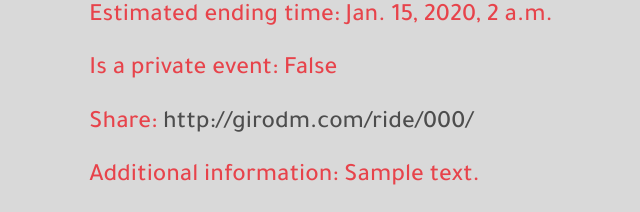
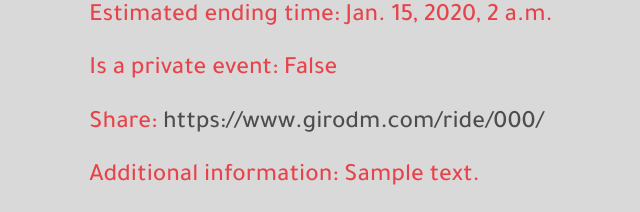
Before and after one commit to nellagio/Giro_Della_Mappa, a Django app: page /ride/000/ in a window 1280 px wide. Shown: the part 533-745 px from the top of the page, without its empty margins (319-959 px from the left). Run offline with Django 3.2, Linux system fonts and the light colour scheme; tables that the repository leaves empty hold one stand-in row (values such as "Sample post"); some libraries are stand-ins or nearby versions.

Commit message:
Fixing bug

```diff
--- a/girodm/templates/girodm/ride.html
+++ b/girodm/templates/girodm/ride.html
@@ -29,7 +29,7 @@
   <h2> **This ride is marked as private, share this link with care!**<h2>
   {% endif %}
   <p>Is a private event: {{ride.private}}</p>
-  <p>Share: <a id="rideLink" href="http://girodm.com/ride/{{ride.code}}/">http://girodm.com/ride/{{ride.code}}/</a>
+  <p>Share: <a id="rideLink" href="https://www.girodm.com/ride/{{ride.code}}/">https://www.girodm.com/ride/{{ride.code}}/</a>
   </p>
   <p>Additional information: {{ride.comments}}</p>
 </div>
```
